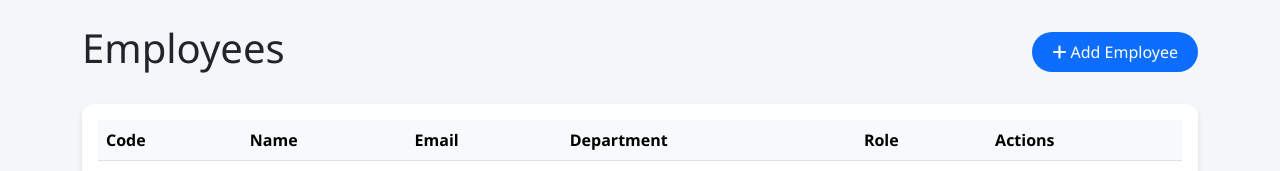
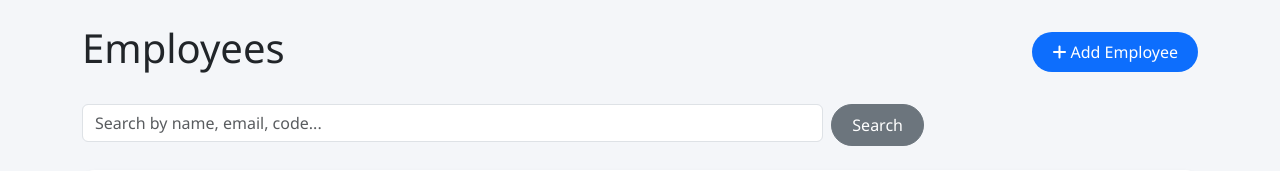
Before and after one commit to prajwal-Inovator/CorporateSkillGapAnalyzer, a Flask app: page /admin/employees in a window 1280 px wide. Shown: the part 62-233 px from the top of the page. Run offline with Flask 3, Linux system fonts and the light colour scheme; a user stored in the database is signed in; lists and menus that the app fills with data are empty.

Commit message:
Updated project files

```diff
--- a/routes/admin_routes.py
+++ b/routes/admin_routes.py
@@ -1,6 +1,7 @@
 # routes/admin_routes.py
 from flask import Blueprint, render_template, request, redirect, url_for, flash, abort
 from flask_login import login_required, current_user
+from sqlalchemy import or_
 from db import db
 from models.employee import Employee
 from models.department import Department
@@ -51,9 +52,22 @@ def dashboard():
 @admin_required
 def employees():
     page = request.args.get('page', 1, type=int)
+    search_query = request.args.get('search', '').strip()
     per_page = 10
-    employees = Employee.query.order_by(Employee.created_at.desc()).paginate(page=page, per_page=per_page)
-    return render_template('employees.html', employees=employees)
+
+    query = Employee.query
+    if search_query:
+        query = query.filter(
+            or_(
+                Employee.employee_code.ilike(f'%{search_query}%'),
+                Employee.first_name.ilike(f'%{search_query}%'),
+                Employee.last_name.ilike(f'%{search_query}%'),
+                Employee.email.ilike(f'%{search_query}%')
+            )
+        )
+
+    employees = query.order_by(Employee.created_at.desc()).paginate(page=page, per_page=per_page)
+    return render_template('employees.html', employees=employees, search_query=search_query)
 
 @admin_bp.route('/add_employee', methods=['GET', 'POST'])
 @login_required
@@ -106,11 +120,17 @@ def edit_employee(id):
         employee.last_name = request.form.get('last_name')
         employee.email = request.form.get('email')
         employee.phone = request.form.get('phone')
-        employee.department_id = request.form.get('department_id')
-        employee.job_role_id = request.form.get('job_role_id')
-        employee.joining_date = request.form.get('joining_date')
-        db.session.commit()
-        flash('Employee updated', 'success')
+        employee.department_id = request.form.get('department_id') or None
+        employee.job_role_id = request.form.get('job_role_id') or None
+        joining_date = request.form.get('joining_date')
+        employee.joining_date = joining_date if joining_date else None
+        try:
+            db.session.commit()
+            flash('Employee updated', 'success')
+        except Exception:
+            db.session.rollback()
+            flash('Failed to update employee. Please check the data and try again.', 'danger')
+            return redirect(url_for('admin.edit_employee', id=id))
         return redirect(url_for('admin.employees'))
 
     departments = Department.query.all()
--- a/templates/employees.html
+++ b/templates/employees.html
@@ -5,6 +5,20 @@
     <h1>Employees</h1>
     <a href="{{ url_for('admin.add_employee') }}" class="btn btn-primary"><i class="fas fa-plus"></i> Add Employee</a>
 </div>
+
+<form class="row g-2 mb-4" method="GET" action="{{ url_for('admin.employees') }}">
+    <div class="col-md-8">
+        <input type="search" name="search" class="form-control" placeholder="Search by name, email, code..." value="{{ search_query|default('') }}">
+    </div>
+    <div class="col-auto">
+        <button type="submit" class="btn btn-secondary">Search</button>
+    </div>
+    {% if search_query %}
+    <div class="col-auto">
+        <a href="{{ url_for('admin.employees') }}" class="btn btn-outline-secondary">Clear</a>
+    </div>
+    {% endif %}
+</form>
 
 <div class="card">
     <div class="card-body">
@@ -30,23 +44,27 @@
             </tbody>
         </table>
 
+        {% if not employees.items %}
+        <div class="alert alert-info mb-3">No employees found for the current search.</div>
+        {% endif %}
+
         <!-- Pagination -->
         <nav>
             <ul class="pagination">
                 {% if employees.has_prev %}
-                <li class="page-item"><a class="page-link" href="{{ url_for('admin.employees', page=employees.prev_num) }}">Previous</a></li>
+                <li class="page-item"><a class="page-link" href="{{ url_for('admin.employees', page=employees.prev_num, search=search_query) }}">Previous</a></li>
                 {% endif %}
                 {% for page_num in employees.iter_pages() %}
                     {% if page_num %}
                         <li class="page-item {% if page_num == employees.page %}active{% endif %}">
-                            <a class="page-link" href="{{ url_for('admin.employees', page=page_num) }}">{{ page_num }}</a>
+                            <a class="page-link" href="{{ url_for('admin.employees', page=page_num, search=search_query) }}">{{ page_num }}</a>
                         </li>
                     {% else %}
                         <li class="page-item disabled"><span class="page-link">...</span></li>
                     {% endif %}
                 {% endfor %}
                 {% if employees.has_next %}
-                <li class="page-item"><a class="page-link" href="{{ url_for('admin.employees', page=employees.next_num) }}">Next</a></li>
+                <li class="page-item"><a class="page-link" href="{{ url_for('admin.employees', page=employees.next_num, search=search_query) }}">Next</a></li>
                 {% endif %}
             </ul>
         </nav>
```
Also changed, not shown: routes/analytics_routes.py (+2 -16 lines), templates/analytics.html (+1 -33 lines).
